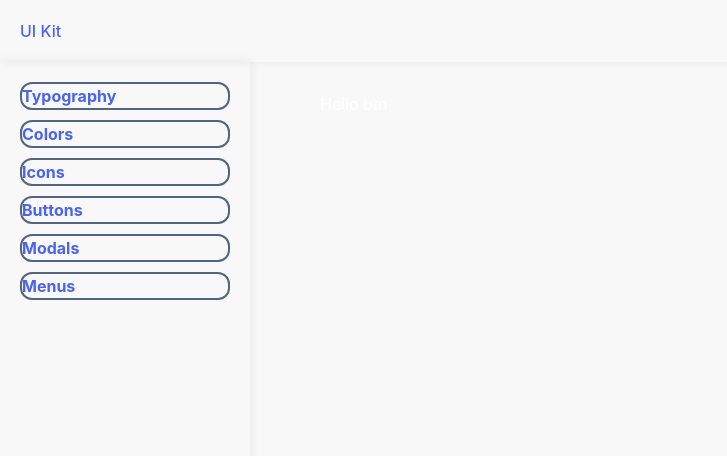
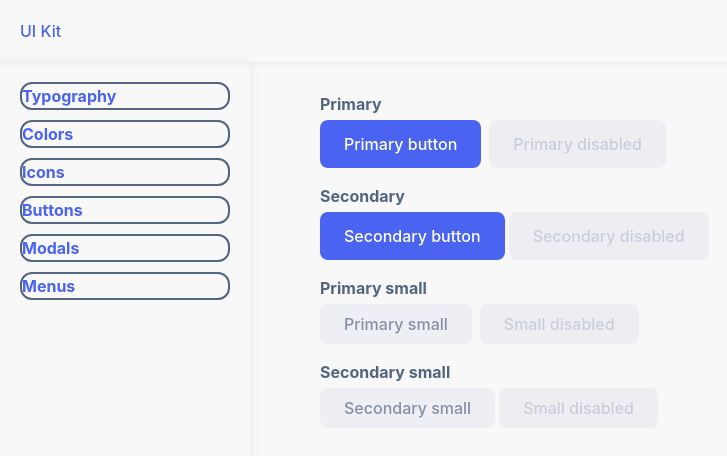
Before and after one commit to AlexStek/unit-ui-kit, a Vue app: page /buttons in a window 1280 px wide. Shown: the top 456 px of the page, without its empty margins (0-727 px from the left). Built offline with nearby package versions, Linux system fonts and the light colour scheme.

Commit message:
Buttons from ui kit

```diff
--- a/src/components/buttons/UButton.vue
+++ b/src/components/buttons/UButton.vue
@@ -1,18 +1,69 @@
 <template>
   <button
-    class="btn"
+    :class="['btn', color, size]"
     type="button"
   >
     <slot></slot>
-    <span>Hello btn</span>
+    <span>{{ label }}</span>
   </button>
 </template>
 
 <script setup lang="ts">
+import { PropType } from 'vue'
+import { EColorTypes, EBtnSizes } from './enums'
+
+defineProps({
+  label: {
+    type: String,
+    default: 'Продолжить'
+  },
+  color: {
+    type: String as PropType<EColorTypes>,
+    default: EColorTypes.primary
+  },
+  size: {
+    type: String as PropType<EBtnSizes>,
+    default: EBtnSizes.normal
+  }
+})
 </script>
 
 <style lang="postcss" scoped>
   .btn {
-    @apply rounded flex justify-center items-center  text-white outline-none whitespace-nowrap;
+    font-style: normal;
+    font-weight: 500;
+    font-size: 16px;
+    line-height: 1;
+
+    @apply
+      rounded-lg flex justify-center items-center outline-none whitespace-nowrap
+      bg-[var(--primary-color)] text-[var(--white)] px-6 h-[48px];
+
+    &:enabled:hover {
+      @apply bg-[var(--primary-color-hover)]
+    }
+
+    &:disabled:hover {
+      cursor: not-allowed;
+    }
+  }
+
+  .btn.secondary {
+    background-color: var(--secondary-color);
+    color: #8491A5;
+
+    &:enabled:hover {
+      color: #8491A5;
+      background-color: var(--secondary-color-hover);
+    }
+  }
+
+  .btn.sm {
+    height: 40px;
+  }
+
+  .btn:disabled {
+    background-color: #EEEEF2;
+    color: #C9CDDD;
   }
 </style>
--- /dev/null
+++ b/src/components/buttons/enums.ts
@@ -0,0 +1,9 @@
+export enum EColorTypes {
+  primary = "primary",
+  secondary = "secondary"
+}
+
+export enum EBtnSizes {
+  normal = "normal",
+  small = "sm"
+}
--- a/src/style.css
+++ b/src/style.css
@@ -21,6 +21,9 @@
 
   --primary-color: var(--accent);
   --primary-color-hover: var(--accent-hover);
+  --secondary-color: #EDEFF5;
+  --secondary-color-hover: #EDEFF5;
+  /* colors end */
 
   background-color: var(--background);
   color: var(--black);
--- a/src/views/buttons.vue
+++ b/src/views/buttons.vue
@@ -1,8 +1,59 @@
 
 <template>
-  <UButton />
+  <h2 class="font-bold mb-1">Primary</h2>
+  <div class="flex">
+    <UButton
+      label="Primary button"
+      class="mr-2"
+    />
+    <UButton
+      label="Primary disabled"
+      disabled
+    />
+  </div>
+  <h2 class="font-bold mt-4 mb-1">Secondary</h2>
+  <div class="flex">
+    <UButton
+      label="Secondary button"
+      class="mr-1"
+    />
+    <UButton
+      label="Secondary disabled"
+      disabled
+    />
+  </div>
+
+  <h2 class="font-bold mt-4 mb-1">Primary small</h2>
+  <div class="flex">
+    <UButton
+      label="Primary small"
+      :color="EColorTypes.secondary"
+      :size="EBtnSizes.small"
+      class="mr-2"
+    />
+    <UButton
+      label="Small disabled"
+      :size="EBtnSizes.small"
+      disabled
+    />
+  </div>
+  <h2 class="font-bold mt-4 mb-1">Secondary small</h2>
+  <div class="flex">
+    <UButton
+      label="Secondary small"
+      :color="EColorTypes.secondary"
+      :size="EBtnSizes.small"
+      class="mr-1"
+    />
+    <UButton
+      label="Small disabled"
+      :size="EBtnSizes.small"
+      disabled
+    />
+  </div>
 </template>
 
 <script setup lang="ts">
+import { EColorTypes, EBtnSizes } from "@/components/buttons/enums";
 import { UButton } from "@/components";
 </script>
```
